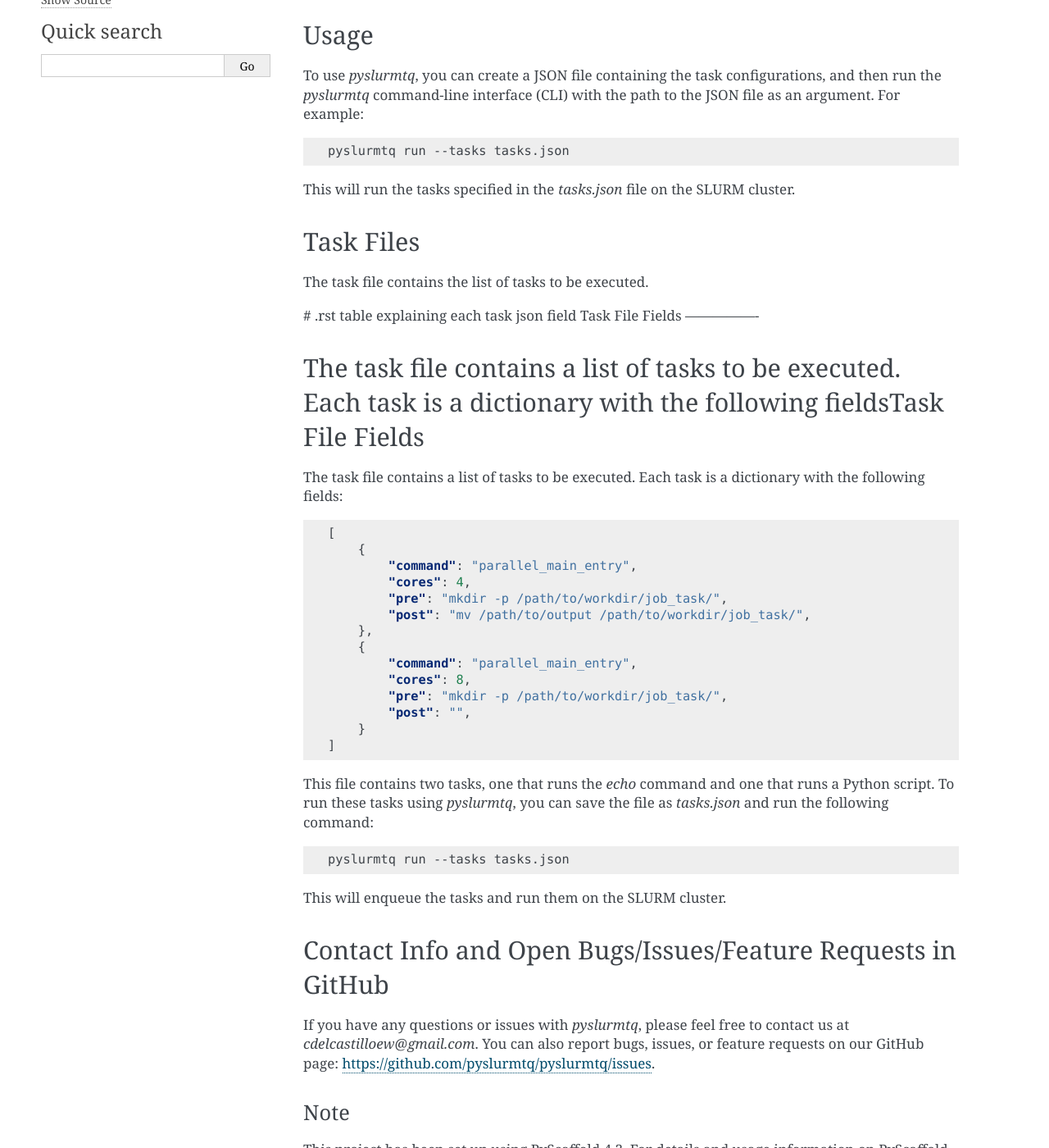
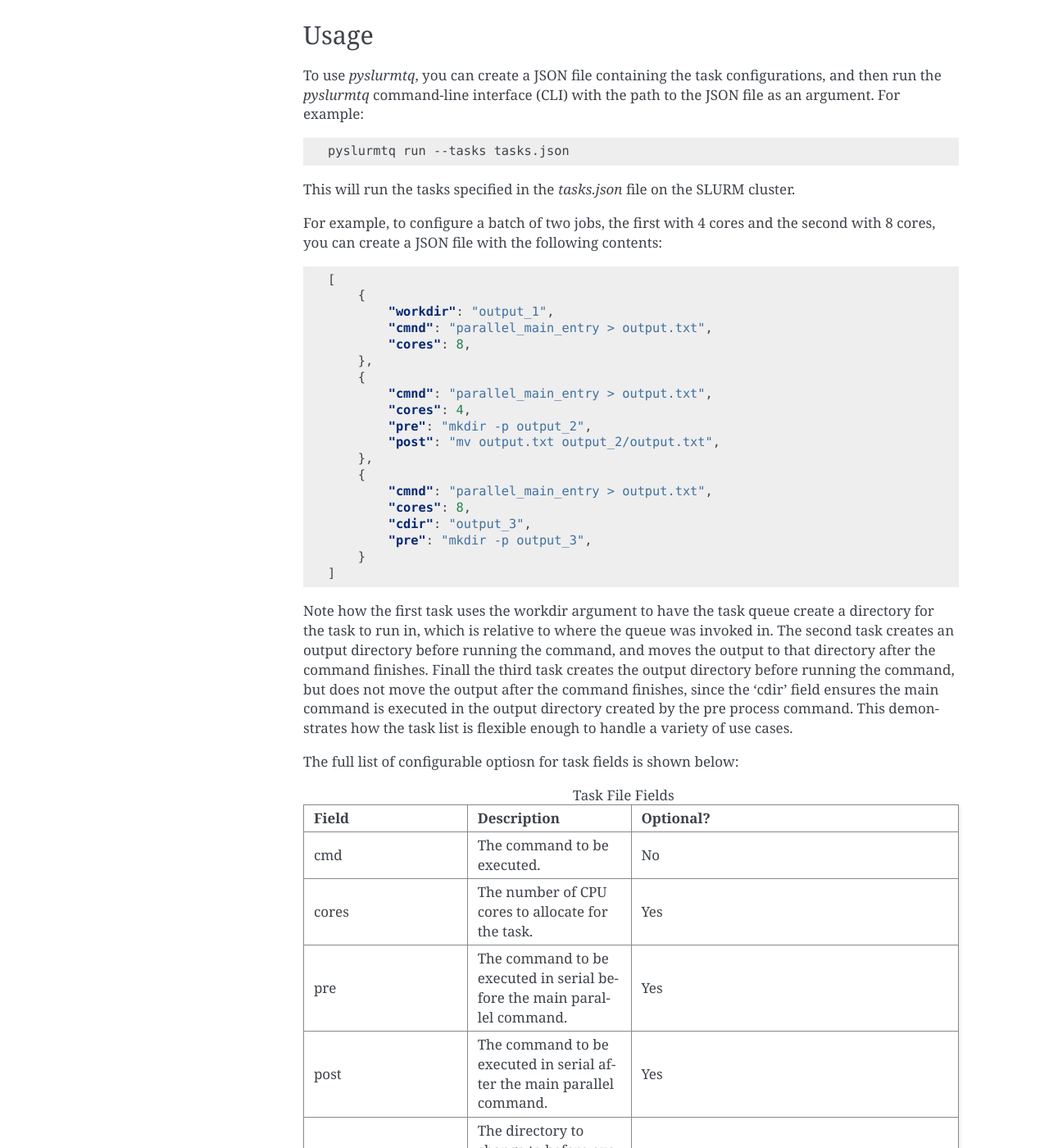
Before and after one commit to cdelcastillo21/pyslurmtq, a Sphinx documentation site: the page built from docs/readme.rst, in a window 1280 px wide and 1400 px high, scrolled down 413 px. Shown: the whole window at 82% size. Built offline with Sphinx 7.4.7, drawn with Linux system fonts in a browser that asks for light colours; some of the changed text lies outside the part shown.

Commit message:
:bug: :books: Fixing import bug and Adding more docs.

```diff
--- a/README.rst
+++ b/README.rst
@@ -36,69 +36,103 @@
 
 This will run the tasks specified in the `tasks.json` file on the SLURM cluster.
 
-Task Files
-----------
 
-The task file contains the list of tasks to be executed.
+For example, to configure a batch of two jobs, the first with 4 cores and the second with 8 cores, you can create a JSON file with the following contents:
 
-# .rst table explaining each task json field
-Task File Fields
-----------------
+.. code-block:: json
 
-The task file contains a list of tasks to be executed. Each task is a dictionary with the following fieldsTask File Fields
-----------------
+    [
+        {
+            "workdir": "output_1",
+            "cmnd": "parallel_main_entry > output.txt",
+            "cores": 8,
+        },
+        {
+            "cmnd": "parallel_main_entry > output.txt",
+            "cores": 4,
+            "pre": "mkdir -p output_2",
+            "post": "mv output.txt output_2/output.txt",
+        },
+        {
+            "cmnd": "parallel_main_entry > output.txt",
+            "cores": 8,
+            "cdir": "output_3",
+            "pre": "mkdir -p output_3",
+        }
+    ]
 
-The task file contains a list of tasks to be executed. Each task is a dictionary with the following fields:
+Note how the first task uses the workdir argument to have the task queue create a directory for the task to run in, which is relative to where the queue was invoked in.
+The second task creates an output directory before running the command, and moves the output to that directory after the command finishes.
+Finall the third task creates the output directory before running the command, but does not move the output after the command finishes, since the 'cdir' field ensures the main command is executed in the output directory created by the pre process command.
+This demonstrates how the task list is flexible enough to handle a variety of use cases.
+
+The full list of configurable optiosn for task fields is shown below:
 
 .. list-table:: Task File Fields
    :widths: 25 25 50
    :header-rows: 1
 
    * - Field
-       - Description
-       - Optional?
-   * - command
-       - The command to be executed.
-       - No
+     - Description
+     - Optional?
+   * - cmd
+     - The command to be executed.
+     - No
    * - cores
-       - The number of CPU cores to allocate for the task.
-       - Yes
+     - The number of CPU cores to allocate for the task.
+     - Yes
    * - pre
-       - The command to be executed in serial before the main parallel command.
-       - Yes
+     - The command to be executed in serial before the main parallel command.
+     - Yes
    * - post
-       - The command to be executed in serial after the main parallel command.
-       - Yes
+     - The command to be executed in serial after the main parallel command.
+     - Yes
    * - cdir
-       - The directory to change to before executing the main parallel command.
-       - Yes
+     - The directory to change to before executing the main parallel command.
+     - Yes
+   * - workdir
+     - Directory to use as the working directory for the task. Will be created if it does not exist.
+     - Yes
 
-
-.. code-block:: json
-
-    [
-        {
-            "command": "parallel_main_entry",
-            "cores": 4,
-            "pre": "mkdir -p /path/to/workdir/job_task/",
-            "post": "mv /path/to/output /path/to/workdir/job_task/",
-        },
-        {
-            "command": "parallel_main_entry",
-            "cores": 8,
-            "pre": "mkdir -p /path/to/workdir/job_task/",
-            "post": "",
-        }
-    ]
-
-
-This file contains two tasks, one that runs the `echo` command and one that runs a Python script. To run these tasks using `pyslurmtq`, you can save the file as `tasks.json` and run the following command:
+Upon completion, two summaries are printed.
+The first is a summary by task, indicated how long each task took to run:
 
 .. code-block:: bash
 
-    pyslurmtq run --tasks tasks.json
+    +-----------+---------+--------------------+-------+-----------+
+    |   status  | task_id |    running_time    | cores |  command  |
+    +-----------+---------+--------------------+-------+-----------+
+    | completed |    0    | 1.0178141593933105 |   1   | echo main |
+    | completed |    1    | 1.0130047798156738 |   1   | echo main |
+    | completed |    2    | 1.008800983428955  |   1   | echo main |
+    |  errored  |    4    | 1.0217607021331787 |   4   | echo main |
+    |  errored  |    3    | 1.0207343101501465 |   2   | echo main |
+    +-----------+---------+--------------------+-------+-----------+
 
-This will enqueue the tasks and run them on the SLURM cluster.
+The second is a summary by compute slot available, along with how many tasks were executed on it, which tasks were executed on it, and the total free time and busy time for the node:
+
+.. code-block:: bash
+
+    +-----+----------+--------+-----------+----------+----------------------+--------------------+
+    | idx |   host   | status | num_tasks | task_ids |      free_time       |     busy_time      |
+    +-----+----------+--------+-----------+----------+----------------------+--------------------+
+    |  0  | c302-005 |  FREE  |     1     |   [4]    | 0.010022163391113281 | 1.020758867263794  |
+    |  1  | c302-005 |  FREE  |     1     |   [4]    | 0.01005411148071289  | 1.0207319259643555 |
+    |  2  | c302-005 |  FREE  |     1     |   [4]    | 0.01006174087524414  | 1.0207273960113525 |
+    |  3  | c302-005 |  FREE  |     1     |   [4]    | 0.010066509246826172 | 1.0207266807556152 |
+    |  4  | c302-005 |  FREE  |     1     |   [3]    | 0.014362573623657227 | 1.0178310871124268 |
+    |  5  | c302-005 |  FREE  |     1     |   [3]    |  0.0143890380859375  | 1.0178096294403076 |
+    |  6  | c302-005 |  FREE  |     1     |   [0]    | 0.019230127334594727 | 1.013009786605835  |
+    |  7  | c302-005 |  FREE  |     1     |   [1]    | 0.023468732833862305 | 1.0088229179382324 |
+    |  8  | c302-005 |  FREE  |     1     |   [2]    | 0.027381420135498047 | 1.0049347877502441 |
+    |  9  | c302-005 |  FREE  |     0     |    []    |         0.0          |        0.0         |
+    |  10 | c302-005 |  FREE  |     0     |    []    |         0.0          |        0.0         |
+    |  11 | c302-005 |  FREE  |     0     |    []    |         0.0          |        0.0         |
+    +-----+----------+--------+-----------+----------+----------------------+--------------------+
+
+The CLI currently provides only an entrypoint to launch a task queue for a given task file.
+For more advanced usage, the `pyslurmtq` library can be imported and used directly in Python code using the SLURMTaskQueue class.
+
 
 Contact Info and Open Bugs/Issues/Feature Requests in GitHub
 ------------------------------------------------------------
```
Also changed, not shown: docs/contributing.rst (+77 -0 lines), 1 other file.
